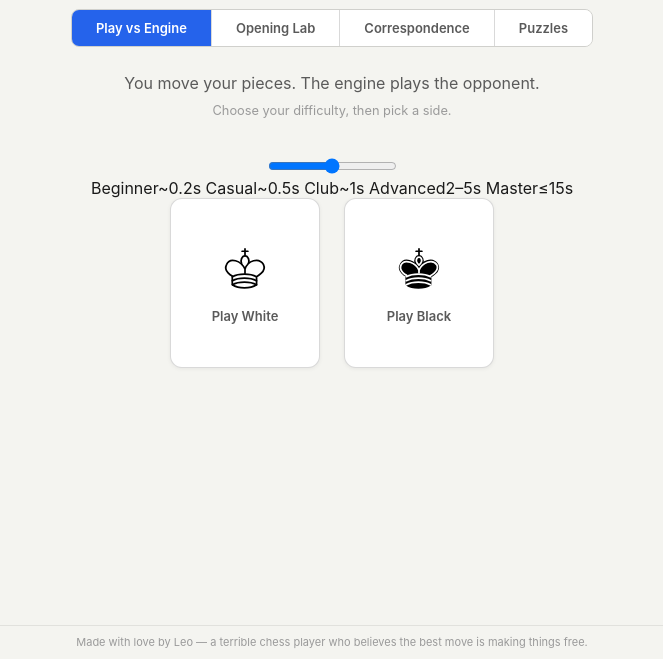
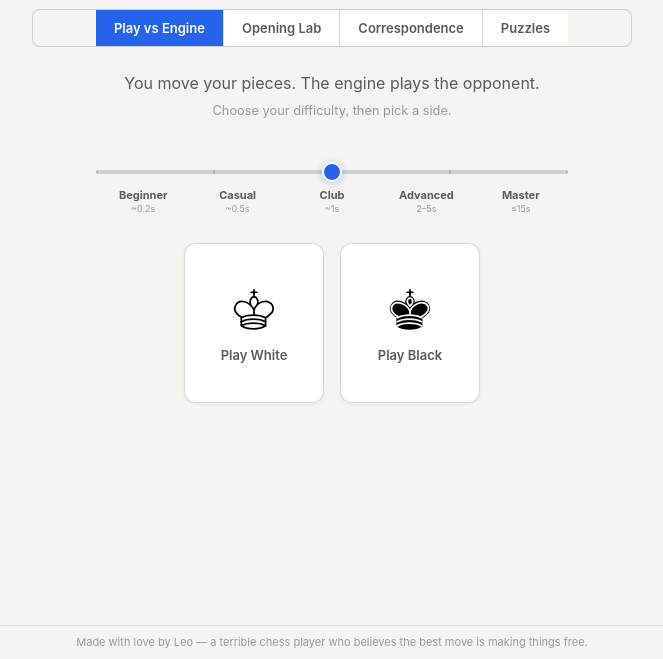
Before and after one commit to magazle/chess-assistant, a plain HTML site: page index.html in a window 1280 px wide. Shown: the part 141-800 px from the top of the page, without its empty margins (308-971 px from the left). Drawn offline with nearby package versions, Linux system fonts and the light colour scheme.

Commit message:
Update style.css

```diff
--- a/style.css
+++ b/style.css
@@ -49,18 +49,19 @@
 #setup p { font-size: 1rem; color: var(--text2); line-height: 1.6; margin-bottom: 0.4rem; }
 #setup small { font-size: 0.8rem; color: var(--text3); display: block; margin-bottom: 2.5rem; }
 
-.color-choice { display: flex; gap: 1.5rem; justify-content: center; flex-wrap: wrap; }
+.color-choice { display: flex; gap: 1rem; justify-content: center; flex-wrap: nowrap; }
 
 .cbtn {
-  width: 150px; height: 170px;
+  width: 140px; height: 160px;
   background: var(--surface);
   border: 1px solid var(--border2);
   border-radius: var(--radius);
   cursor: pointer;
   display: flex; flex-direction: column;
-  align-items: center; justify-content: center; gap: 14px;
+  align-items: center; justify-content: center; gap: 12px;
   transition: border-color .2s, box-shadow .2s, transform .15s;
   box-shadow: 0 1px 4px rgba(0,0,0,0.06);
+  flex-shrink: 0;
 }
 .cbtn:hover {
   border-color: var(--accent);
@@ -270,7 +271,16 @@
   .file-lbl { width: 44px; }
   .piece { width: 80%; height: 80%; }
   .side-panel { width: 100%; max-width: 400px; }
+  #setup { padding: 2rem .75rem; }
   #setup h1 { font-size: 1.7rem; }
+  #setup small { margin-bottom: 1.5rem; }
+  .cbtn { width: 130px; height: 145px; gap: 10px; }
+  .setup-piece { width: 40px; height: 40px; }
+  .btnlbl { font-size: 12px; }
+  .diff-grid { gap: 6px; }
+  .diff-btn { padding: 8px 6px; }
+  .diff-name { font-size: 12px; }
+  .diff-time { font-size: 9px; }
 }
 
 /* ── Mode tabs ── */
@@ -281,19 +291,25 @@
   margin-bottom: 1.5rem;
   border: 1px solid var(--border2);
   border-radius: var(--radius-sm);
-  overflow: hidden;
-  width: fit-content;
+  overflow-x: auto;
+  -webkit-overflow-scrolling: touch;
+  width: 100%;
+  max-width: 600px;
   margin-left: auto;
   margin-right: auto;
+  scrollbar-width: none;
 }
+.mode-tabs::-webkit-scrollbar { display: none; }
 .tab {
   background: var(--surface);
   border: none;
-  padding: 10px 24px;
+  padding: 10px 18px;
   font-size: 13px; font-weight: 600;
   color: var(--text2);
   cursor: pointer;
   font-family: inherit;
+  white-space: nowrap;
+  flex-shrink: 0;
   transition: background .15s, color .15s;
 }
 .tab + .tab { border-left: 1px solid var(--border2); }
@@ -481,25 +497,88 @@
   margin-top: -6px;
 }
 
-/* ── Difficulty buttons ── */
-.diff-grid {
-  display: flex; gap: 8px; flex-wrap: wrap; justify-content: center;
-  margin: 1.2rem 0 1.5rem;
+/* ── Difficulty slider ── */
+.diff-slider-wrap {
+  max-width: 480px;
+  margin: 1.2rem auto 1.8rem;
+  padding: 0 4px;
 }
-.diff-btn {
-  flex: 1; min-width: 80px; max-width: 130px;
-  background: var(--surface); border: 1px solid var(--border2);
-  border-radius: var(--radius-sm); padding: 10px 8px;
-  cursor: pointer; font-family: inherit; text-align: center;
-  transition: border-color .15s, background .15s, box-shadow .15s;
-  display: flex; flex-direction: column; gap: 4px;
+
+.diff-slider {
+  -webkit-appearance: none;
+  appearance: none;
+  width: 100%;
+  height: 4px;
+  border-radius: 2px;
+  background: var(--border2);
+  outline: none;
+  cursor: pointer;
+  accent-color: var(--accent);
+  /* Show tick marks at each step */
+  background-image: repeating-linear-gradient(
+    to right,
+    var(--border2) 0px,
+    var(--border2) 2px,
+    transparent 2px,
+    transparent calc(25% - 1px),
+    var(--border2) calc(25% - 1px),
+    var(--border2) calc(25% + 1px),
+    transparent calc(25% + 1px),
+    transparent calc(50% - 1px),
+    var(--border2) calc(50% - 1px),
+    var(--border2) calc(50% + 1px),
+    transparent calc(50% + 1px),
+    transparent calc(75% - 1px),
+    var(--border2) calc(75% - 1px),
+    var(--border2) calc(75% + 1px),
+    transparent calc(75% + 1px),
+    transparent calc(100% - 2px),
+    var(--border2) calc(100% - 2px),
+    var(--border2) 100%
+  );
 }
-.diff-btn:hover  { border-color: var(--accent); background: var(--surface2); }
-.diff-btn.active { border-color: var(--accent); background: var(--accent-dim); }
-.diff-name { font-size: 13px; font-weight: 700; color: var(--text); }
-.diff-time { font-size: 10px; color: var(--text3); font-weight: 500; }
-.diff-btn.active .diff-name { color: var(--accent); }
-.diff-btn.active .diff-time { color: var(--accent); opacity: .75; }
+.diff-slider::-webkit-slider-thumb {
+  -webkit-appearance: none;
+  width: 20px; height: 20px;
+  border-radius: 50%;
+  background: var(--accent);
+  border: 2px solid #fff;
+  box-shadow: 0 1px 6px rgba(37,99,235,0.35);
+  cursor: pointer;
+  transition: transform .1s;
+}
+.diff-slider::-webkit-slider-thumb:hover { transform: scale(1.15); }
+.diff-slider::-moz-range-thumb {
+  width: 20px; height: 20px;
+  border-radius: 50%;
+  background: var(--accent);
+  border: 2px solid #fff;
+  box-shadow: 0 1px 6px rgba(37,99,235,0.35);
+  cursor: pointer;
+}
+
+.diff-tick-row {
+  display: flex;
+  justify-content: space-between;
+  margin-top: 10px;
+}
+.diff-tick-lbl {
+  display: flex; flex-direction: column;
+  align-items: center; gap: 1px;
+  width: 20%; text-align: center;
+}
+.diff-tick-name {
+  font-size: 11px; font-weight: 700;
+  color: var(--text2);
+  transition: color .15s;
+}
+.diff-tick-time {
+  font-size: 9px;
+  color: var(--text3);
+  transition: color .15s;
+}
+.diff-tick-lbl.active .diff-tick-name { color: var(--accent); }
+.diff-tick-lbl.active .diff-tick-time { color: var(--accent); opacity: .8; }
 
 /* ── Import block (FEN / PGN) ── */
 .import-block { margin: 1rem 0 1.2rem; display: flex; flex-direction: column; gap: 10px; max-width: 480px; margin-left: auto; margin-right: auto; }
```
